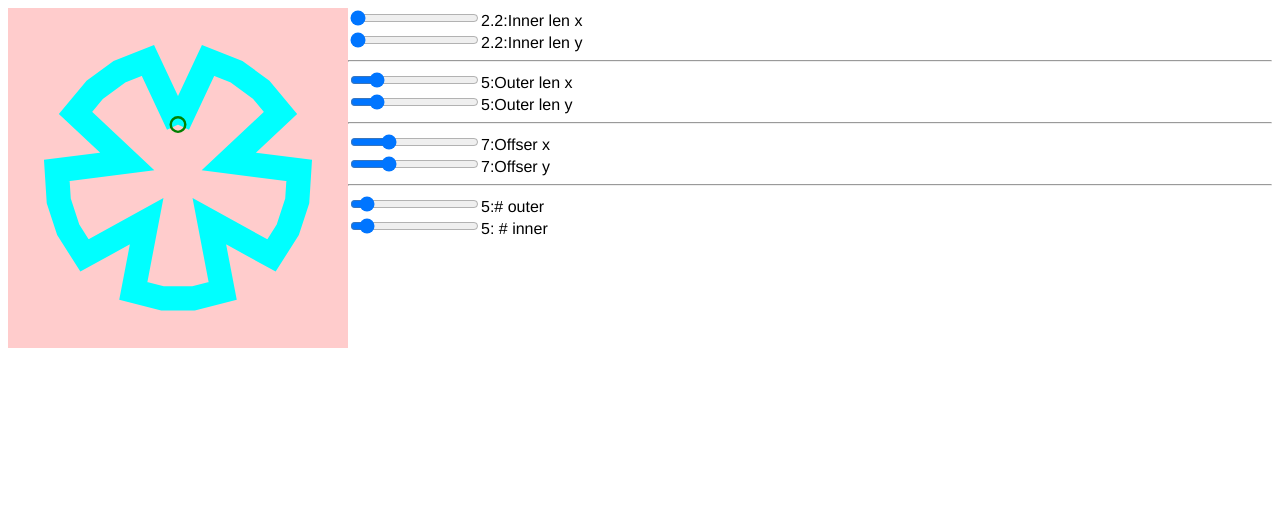
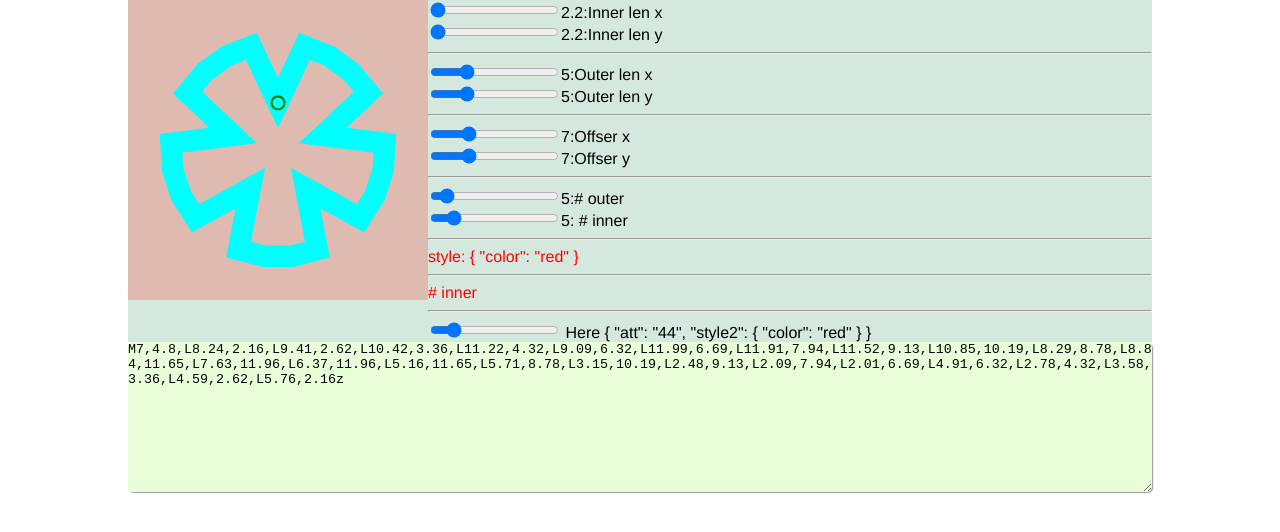
Before and after one commit to maxzz/ngon-gen, a Vue app: page / in a window 1280 px wide. Shown: the top 532 px of the page. Built offline with nearby package versions, Linux system fonts and the light colour scheme.

Commit message:
Added InputRange; Experimenting with $attrs

```diff
--- a/src/App.vue
+++ b/src/App.vue
@@ -1,7 +1,7 @@
 <template>
     <div id="app">
         <div class="main">
-            <svg viewBox="0 0 14 14" width="340" height="340">
+            <svg viewBox="0 0 14 14" width="100%">
                 <path
                     :d="data.d"
                 ></path>
@@ -11,15 +11,20 @@
                 <div class="input-group"> <label><input type="range" v-model="sp.lenInner.x" min="2" max="20"><span class="val">{{sp.lenInner.x}}:</span>Inner len x</label> </div>
                 <div class="input-group"> <label><input type="range" v-model="sp.lenInner.y" min="2" max="20"><span class="val">{{sp.lenInner.y}}:</span>Inner len y</label> </div>
                 <hr>
-                <div class="input-group"> <label><input type="range" v-model="sp.lenOuter.x" min="2" max="20"><span class="val">{{sp.lenOuter.x}}:</span>Outer len x</label> </div>
-                <div class="input-group"> <label><input type="range" v-model="sp.lenOuter.y" min="2" max="20"><span class="val">{{sp.lenOuter.y}}:</span>Outer len y</label> </div>
+                <div class="input-group"> <label><input type="range" v-model="sp.lenOuter.x" min=".2" max="20"><span class="val">{{sp.lenOuter.x}}:</span>Outer len x</label> </div>
+                <div class="input-group"> <label><input type="range" v-model="sp.lenOuter.y" min=".2" max="20"><span class="val">{{sp.lenOuter.y}}:</span>Outer len y</label> </div>
                 <hr>
                 <div class="input-group"> <label><input type="range" v-model="sp.offset.x" min="2" max="20"><span class="val">{{sp.offset.x}}:</span>Offser x</label> </div>
                 <div class="input-group"> <label><input type="range" v-model="sp.offset.y" min="2" max="20"><span class="val">{{sp.offset.y}}:</span>Offser y</label> </div>
                 <hr>
                 <div class="input-group"> <label><input type="range" v-model="sp.nOuter" min="2" max="40"><span class="val">{{sp.nOuter}}:</span># outer</label> </div>
-                <div class="input-group"> <label><input type="range" v-model="sp.nInner" min="2" max="40"><span class="val">{{sp.nInner}}:</span> # inner</label> </div>
+                <div class="input-group"> <label><input type="range" v-model="sp.nInner" min="1" max="30"><span class="val">{{sp.nInner}}:</span> # inner</label> </div>
+
+                <InputRange label="# inner" v-model="sp.nInner" min="1" max="30" att="44" :style2="{color: 'red'}" />
             </div>
+        </div>
+        <div class="output">
+            <textarea cols="30" rows="10" :value="data.d"></textarea>
         </div>
     </div>
 </template>
@@ -29,9 +34,11 @@ import Vue from "vue";
 import { ref, reactive, computed } from '@vue/composition-api';
 import * as types from "./types";
 import { generate } from './shape-generator';
+import InputRange from './components/InputRange.vue';
 
 export default Vue.extend({
     name: "App",
+    components: { InputRange },
     setup() {
         let msg = ref('aa');
 
@@ -58,11 +65,21 @@ export default Vue.extend({
 </script>
 
 <style lang="scss">
-#app {
+body {
+    margin: 0;
+    box-sizing: border-box;
     font-family: Avenir, Helvetica, Arial, sans-serif;
 }
 
+#app {
+    margin: 0 auto;
+    max-width: 80vw;
+    display: grid;
+    grid-template-rows: 1fr 1fr;
+}
+
 .main {
+    background-color: hsla(146, 50%, 36%, 0.2);
     display: grid;
     grid-template-columns: auto 1fr;
 }
@@ -72,4 +89,14 @@ svg {
     stroke: aqua;
     background-color: rgba(255, 0, 0, 0.2);
 }
+
+.output textarea {
+    width: 100%;
+    padding: 0;
+    background-color: hsla(96, 100%, 74%, 0.28);
+
+    border: none;
+    border-radius: 5px;
+    box-shadow: 1px 1px 1px #999;
+}
 </style>
--- /dev/null
+++ b/src/components/InputRange.vue
@@ -0,0 +1,39 @@
+<template>
+    <div>
+        <label :style="$attrs.style2" >
+            <hr/>
+            style: {{$attrs.style2}}
+            <hr />
+            {{label}}
+            <hr />
+            <input
+                type="range"
+                :min="min"
+                :max="max"
+                v-bind="$attrs"
+                v-bind:value="value"
+                v-on:input="$emit('input', $event.target.value)"
+            />
+        </label>
+        {{printText()}}
+        {{$attrs}}
+    </div>
+</template>
+
+<script lang="ts">
+import Vue from "vue";
+
+export default Vue.extend({
+    inheritAttrs: false,
+    props: ["label", "value", 'min', 'max'],
+    methods: {
+        printText() {
+            console.log('here');
+            return 'Here';
+        }
+    }
+});
+</script>
+
+<style scoped>
+</style>
--- a/src/shape-generator.ts
+++ b/src/shape-generator.ts
@@ -44,7 +44,7 @@ export function generate(p: types.ShapeParams) {
     // generate line
     let d = `M${points[0][0]},${points[0][1]}` + points.map((_, index) => {
         return !index ? '' : `L${_[0]},${_[1]}`;
-    }) + `L${points[0][0]},${points[0][1]}`;
+    }) + `z`;
 
     return {
         d,
```
